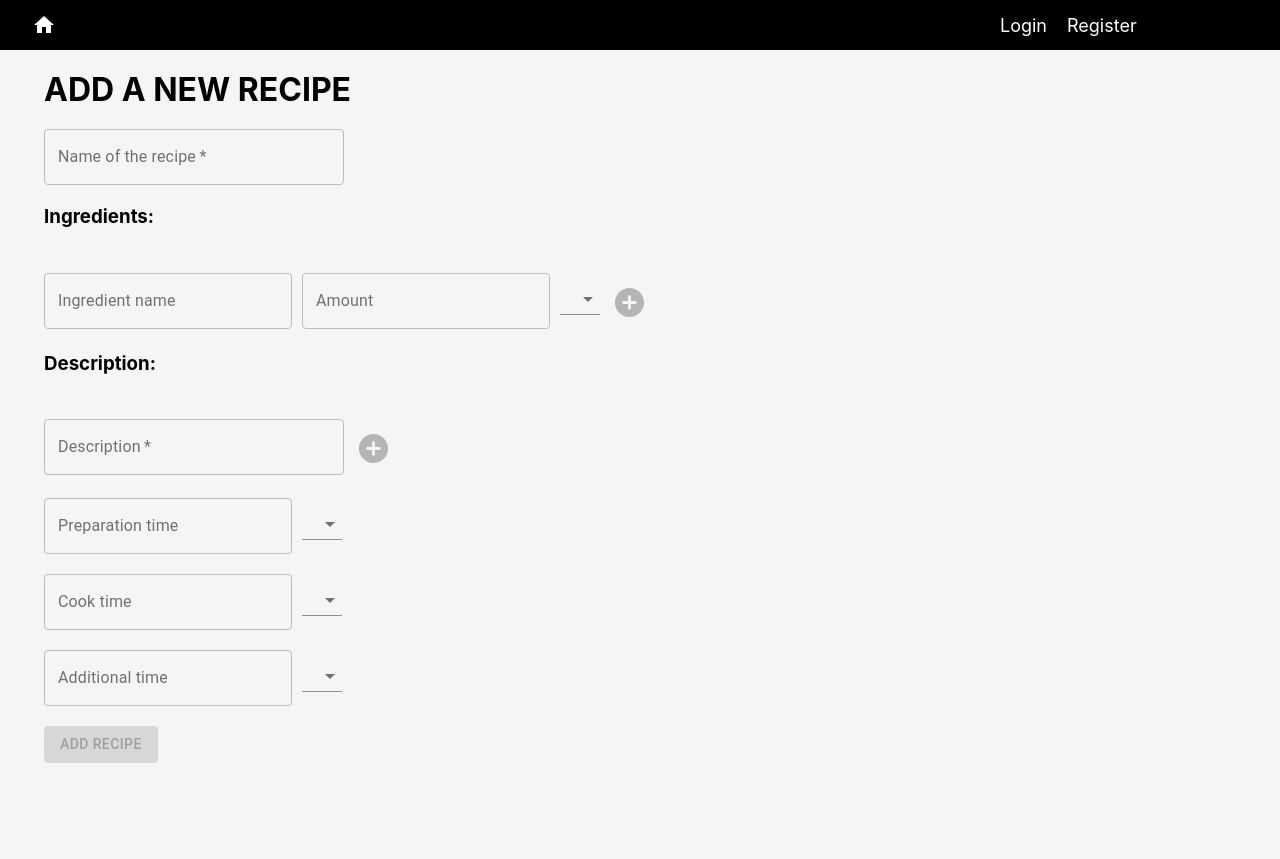
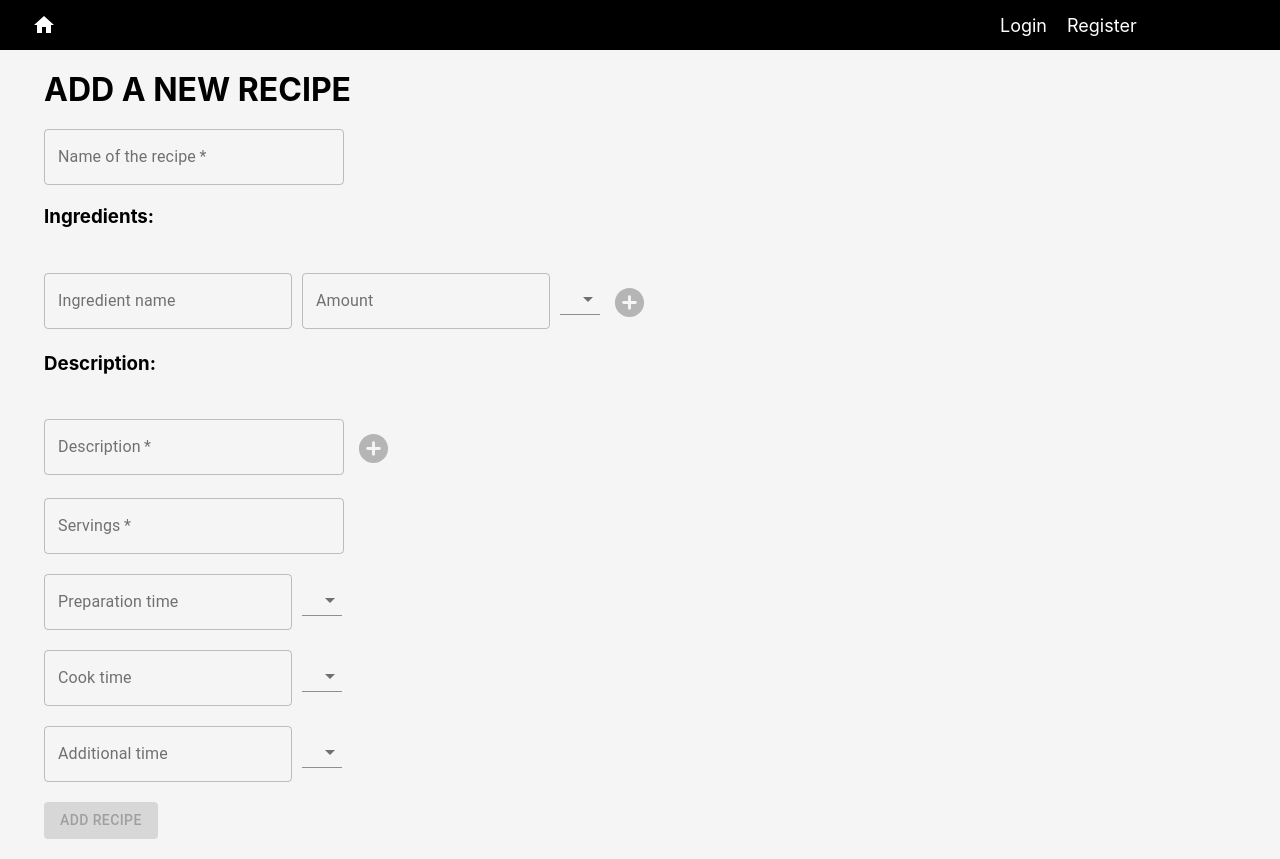
Before and after one commit to mateIszlai/ReceptApp-react, a React (Create React App) app in the folder receptapp/: page /recipes/add in a window 1280 px wide. Before the commit the page ends 800 px from the top, so only its background shows below. Built offline with nearby package versions, Linux system fonts and the light colour scheme.

Commit message:
Create component for servings input

```diff
--- /dev/null
+++ b/receptapp/src/components/Servings/ServingsInput.js
@@ -0,0 +1,22 @@
+import React, { Fragment } from "react";
+import { Box, TextField } from "@material-ui/core";
+
+export default function ServingsInput(props) {
+  return (
+    <Fragment>
+      <Box className="textfield-container">
+        <TextField
+          className="textfield"
+          id="servings-input"
+          variant="outlined"
+          label="Servings"
+          required
+          type="number"
+          onChange={(e) => {
+            props.setServings(e.target.valueAsNumber);
+          }}
+        />
+      </Box>
+    </Fragment>
+  );
+}
--- a/receptapp/src/pages/AddRecipe/AddRecipe.js
+++ b/receptapp/src/pages/AddRecipe/AddRecipe.js
@@ -18,6 +18,7 @@ import IngredientList from "../../components/Ingredients/IngredientList/Ingredie
 import IngredientInput from "../../components/Ingredients/IngredientInput";
 import DescriptionList from "../../components/Description/DescriptionList";
 import DescriptionInput from "../../components/Description/DescriptionInput";
+import ServingsInput from "../../components/Servings/ServingsInput";
 
 export default function AddRecipe() {
   const [recipeName, setRecipeName] = useState("");
@@ -98,7 +99,7 @@ export default function AddRecipe() {
               setDescription={setDescription}
             />
           </Box>
-
+          <ServingsInput servings={servings} setServings={setServings} />
           <Box className="textfield-with-select-container time-container">
             <Box className="textfield-with-select">
               <TextField
```
